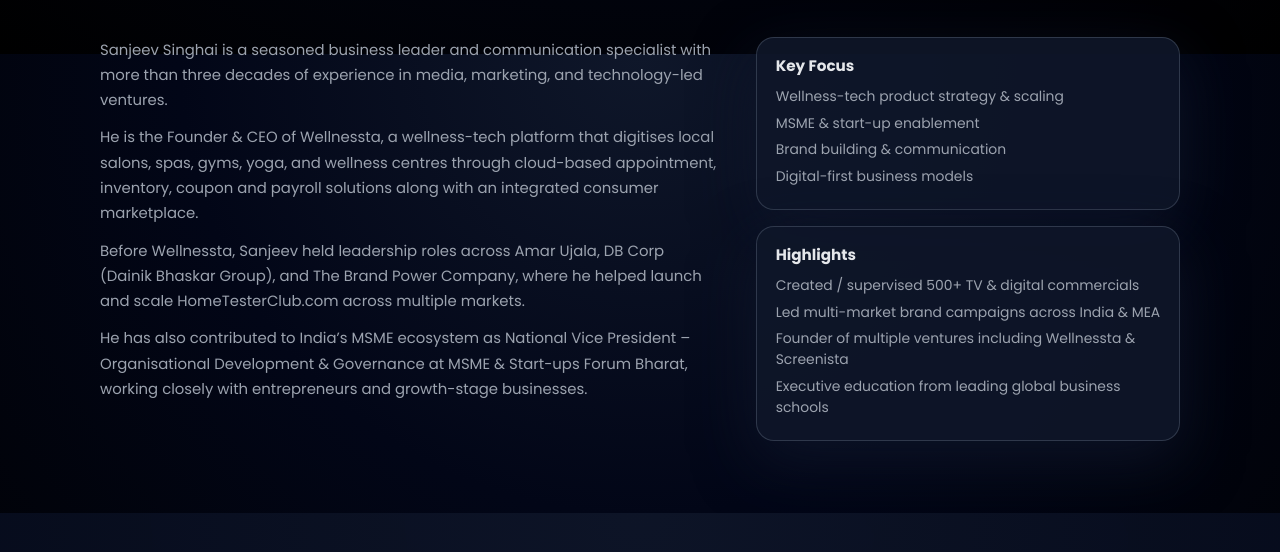
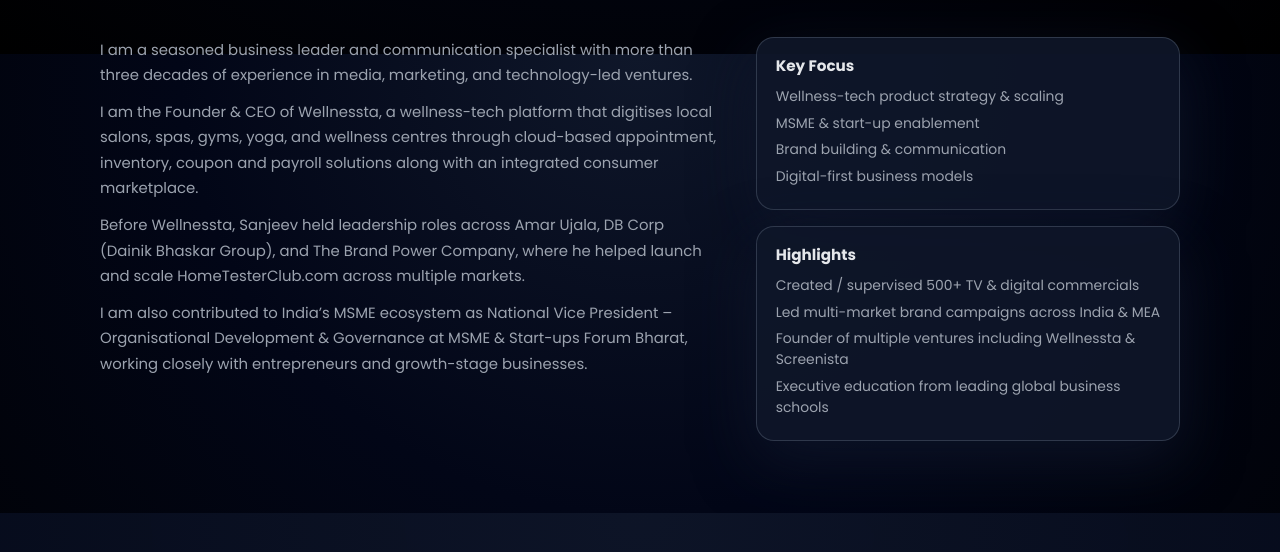
Before and after one commit to wellnesstabhopal/Boss-Portfolio, a plain HTML site: page index.html in a window 1280 px wide. Shown: the part 746-1298 px from the top of the page. Drawn offline with nearby package versions, Linux system fonts and the light colour scheme.

Commit message:
change in teh about section

```diff
--- a/index.html
+++ b/index.html
@@ -134,16 +134,16 @@
       <div class="about-grid">
         <div class="about-text">
           <p>
-            Sanjeev Singhai is a seasoned business leader and communication specialist with more than three decades of experience in media, marketing, and technology-led ventures.
+            I am a seasoned business leader and communication specialist with more than three decades of experience in media, marketing, and technology-led ventures.
           </p>
           <p>
-            He is the Founder & CEO of Wellnessta, a wellness-tech platform that digitises local salons, spas, gyms, yoga, and wellness centres through cloud-based appointment, inventory, coupon and payroll solutions along with an integrated consumer marketplace.
+            I am the Founder & CEO of Wellnessta, a wellness-tech platform that digitises local salons, spas, gyms, yoga, and wellness centres through cloud-based appointment, inventory, coupon and payroll solutions along with an integrated consumer marketplace.
           </p>
           <p>
             Before Wellnessta, Sanjeev held leadership roles across Amar Ujala, DB Corp (Dainik Bhaskar Group), and The Brand Power Company, where he helped launch and scale HomeTesterClub.com across multiple markets.
           </p>
           <p>
-            He has also contributed to India’s MSME ecosystem as National Vice President – Organisational Development & Governance at MSME & Start-ups Forum Bharat, working closely with entrepreneurs and growth-stage businesses.
+            I am also contributed to India’s MSME ecosystem as National Vice President – Organisational Development & Governance at MSME & Start-ups Forum Bharat, working closely with entrepreneurs and growth-stage businesses.
           </p>
         </div>
 
```
